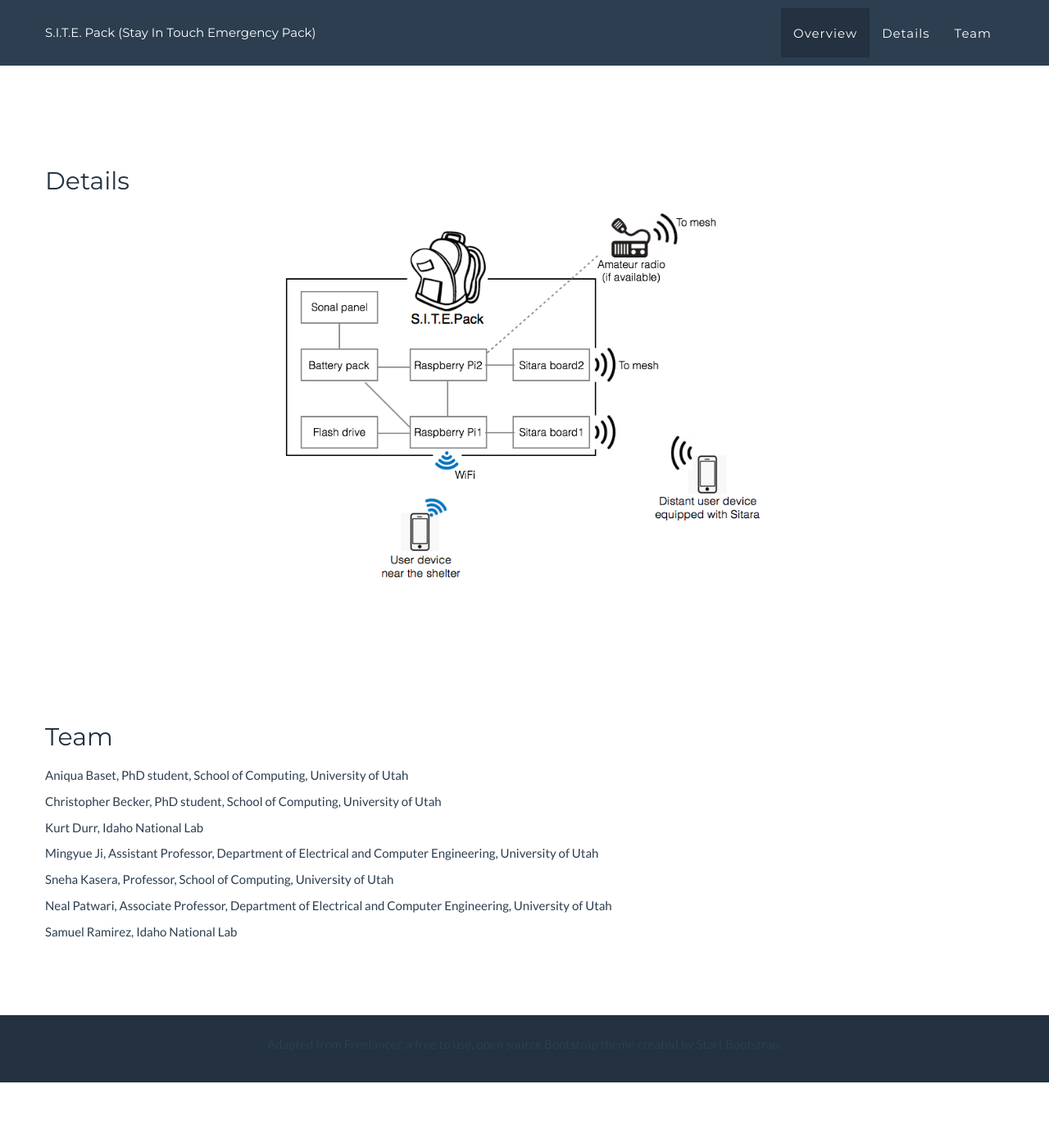
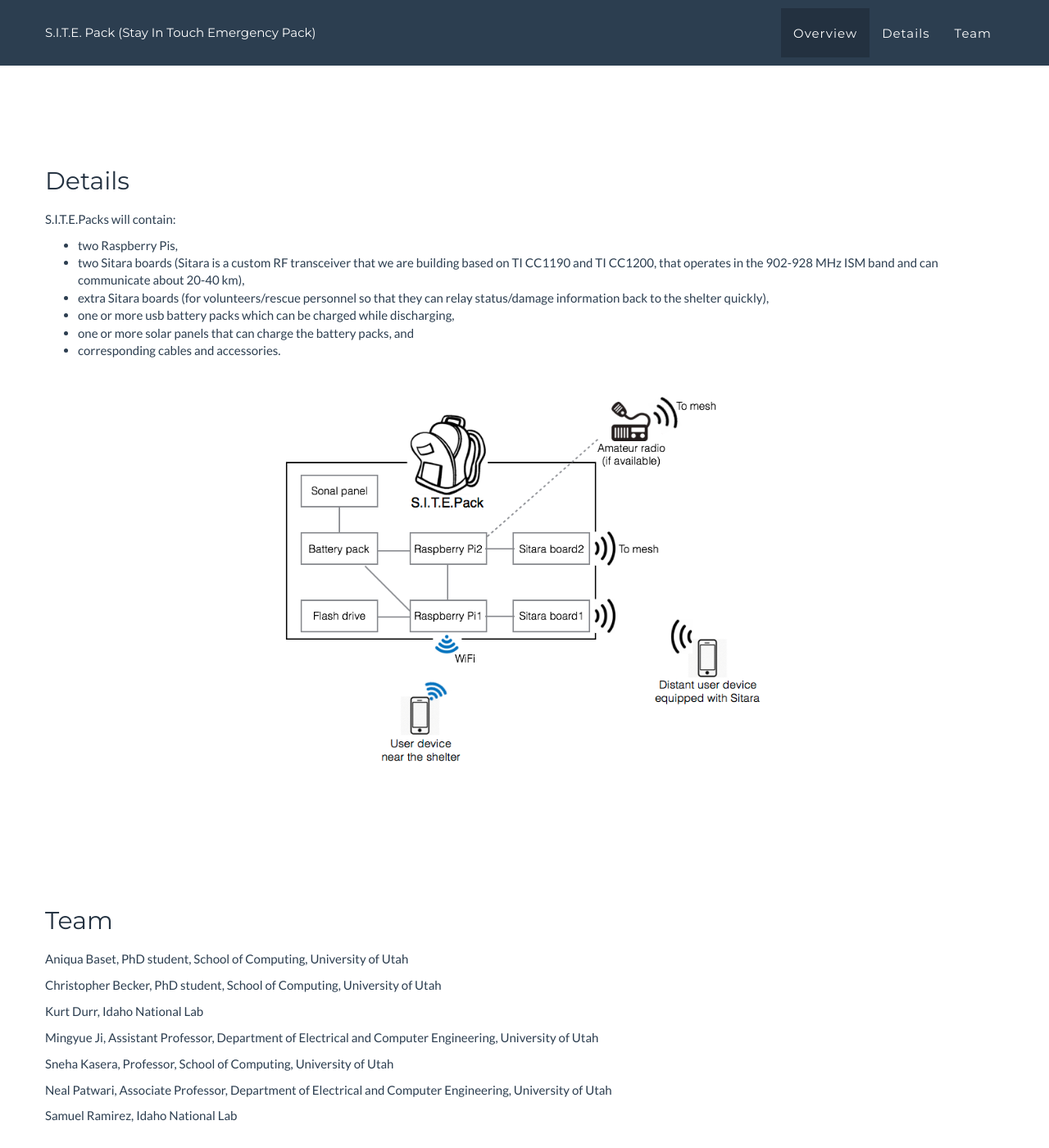
Before and after one commit to ANSR-UofU/Wireless_Challenge_2017, a Jekyll site: the page built from index.html, in a window 1280 px wide and 1400 px high, scrolled down 911 px. Shown: the whole window at 82% size. Built offline with Jekyll 4.4.1, drawn with Linux system fonts in a browser that asks for light colours; before the commit the page ends 2231 px from its top, so only the background shows below that.

Commit message:
Added some text in details

```diff
--- a/_includes/css/main.css
+++ b/_includes/css/main.css
@@ -10,6 +10,10 @@ body {
 }
 
 p {
+    font-size: 1em;
+    color: #2c3e50;
+}
+ul li {
     font-size: 1em;
     color: #2c3e50;
 }
--- a/_includes/details.html
+++ b/_includes/details.html
@@ -5,9 +5,18 @@
                 <h2>Details</h2>
             </div>
             <div class="row">
-                <!-- <p>FLorem ipsum dolor sit amet, ceteros explicari eum ut. Prompta quaestio urbanitas has te, duo rebum dicam cu. In has habeo augue aeque, ius volumus consectetuer eu. Ius ea fabulas contentiones, duis tota duo et. Porro appetere has at, bonorum theophrastus ad his, has ne tempor propriae.</p>
+                <p>S.I.T.E.Packs will contain:
+                    <ul>
+                        <li>two Raspberry Pis,</li>
+                        <li>two Sitara boards  (Sitara is a custom RF transceiver that we are building based on TI CC1190 and TI CC1200, that operates in the 902-928 MHz ISM band and can communicate about 20-40 km), </li>
+                        <li>extra Sitara boards (for volunteers/rescue personnel so that they can relay status/damage information back to the shelter quickly), </li>
+                        <li>one or more usb battery packs which can be charged while discharging,</li>
+                        <li>one or more solar panels that can charge the battery packs, and</li>
+                        <li>corresponding cables and accessories.</li>
+                    </ul>
+                With the exception of the Sitara boards, all the hardwares are readily available commercially.
 
-                <p>Pri autem porro volutpat id, ius eu fabellas recteque reprimique. Cibo voluptua contentiones ex vis. Ferri interpretaris ex mea, dicam nonumy inimicus ex nam, eu his alii fabulas. Usu commodo adipisci atomorum te, ne mei lobortis eleifend, aperiam debitis mel an. Te cum purto delenit intellegebat, sea nonumes facilisi imperdiet an, cu duo nulla impedit democritum. Modo prima mea no, qui mundi dolores no.</p>-->
+                </p>
 
                 <p><img class="img-responsive center-image" src="img/details.png" alt="" width="50%"></p>
             </div>
```
Also changed, not shown: 3 other files.
